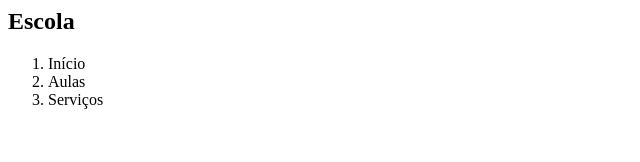
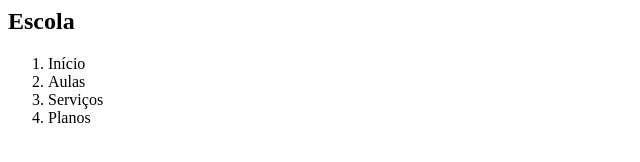
Before and after one commit to mulottopaulo/aula-git-revert, a plain HTML site: page index.html in a window 1280 px wide. Shown: the full height of the page, 0-640 px from the left. Drawn offline with Linux system fonts and the light colour scheme.

Commit message:
Adição dos planos

```diff
--- a/index.html
+++ b/index.html
@@ -4,5 +4,6 @@
         <li>Início</li>
         <li>Aulas</li>
         <li>Serviços</li>
+        <li>Planos</li>
     </ol>
 </nav>
```
